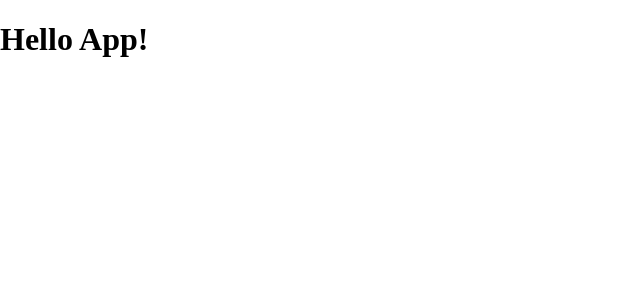
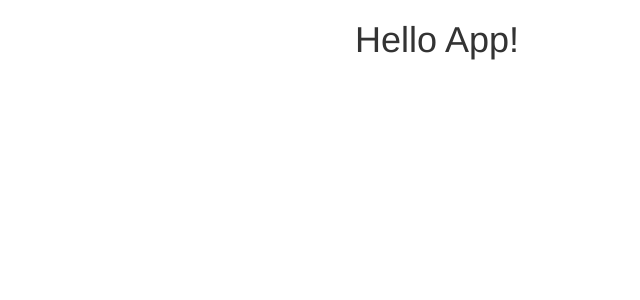
Before and after one commit to joerx/expensely, a React app: page / in a window 1280 px wide. Shown: the top 300 px of the page, without its empty margins (0-640 px from the left). Built offline with nearby package versions, Linux system fonts and the light colour scheme.

Commit message:
Use boostrap *sigh*

```diff
--- a/index.html
+++ b/index.html
@@ -2,13 +2,10 @@
 <html>
   <head>
     <title>Expense Tracker</title>
-
-    <link rel="stylesheet" href="https://fonts.googleapis.com/css?family=Roboto:300,300italic,700,700italic">
-    <link rel="stylesheet" href="https://cdnjs.cloudflare.com/ajax/libs/normalize/3.0.3/normalize.css">
-    <link ref="stylesheet" href="https://cdnjs.cloudflare.com/ajax/libs/milligram/1.1.0/milligram.min.css">
+    <link rel="stylesheet" href="https://maxcdn.bootstrapcdn.com/bootstrap/3.3.6/css/bootstrap.min.css" integrity="sha384-1q8mTJOASx8j1Au+a5WDVnPi2lkFfwwEAa8hDDdjZlpLegxhjVME1fgjWPGmkzs7" crossorigin="anonymous">
   </head>
   <body>
-    <div id="app">
+    <div id="app" class="container">
     </div>
     <script type="text/javascript" src="bundle.js"></script>
   </body>
--- a/package.json
+++ b/package.json
@@ -20,9 +20,11 @@
     "babel-loader": "^6.2.4",
     "babel-preset-es2015": "^6.6.0",
     "babel-preset-react": "^6.5.0",
+    "css-loader": "^0.23.1",
     "react": "^0.14.8",
     "react-addons-test-utils": "^0.14.8",
     "react-dom": "^0.14.8",
+    "style-loader": "^0.13.1",
     "webpack": "^1.12.14",
     "webpack-dev-server": "^1.14.1"
   }
--- a/src/js/index.js
+++ b/src/js/index.js
@@ -1,3 +1,4 @@
+import '../style/custom.css'
 import React from 'react';
 import {render} from 'react-dom';
 import App from './App';
--- /dev/null
+++ b/src/style/custom.css
@@ -0,0 +1,3 @@
+#app {
+  max-width: 600px;
+}
--- a/webpack.config.js
+++ b/webpack.config.js
@@ -7,6 +7,10 @@ module.exports = {
   },
   module: {
     loaders: [
+      {
+        test: /\.css$/,
+        loader: 'style!css'
+      },
       {
         test: /\.js$/,
         loader: 'babel',
```
Also changed, not shown: 1 other file (tests, documents, lock files or other folders).
